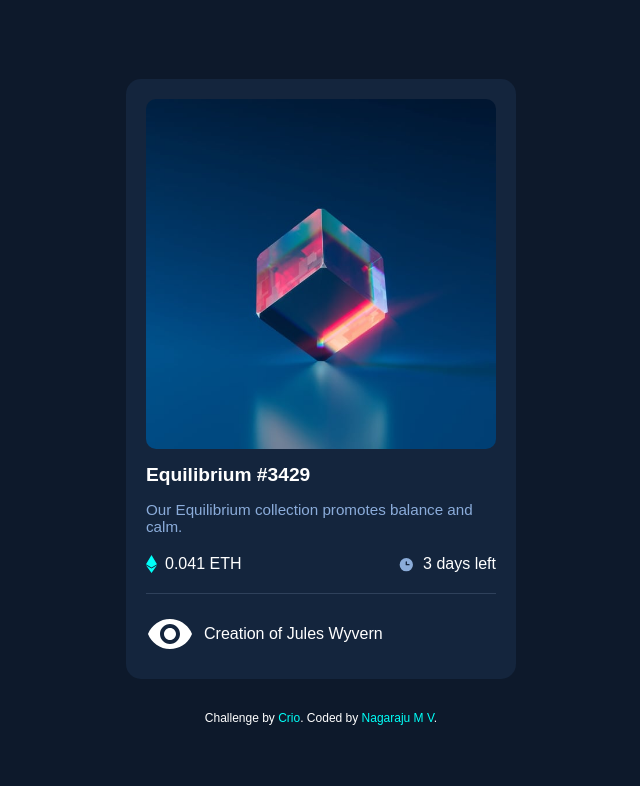
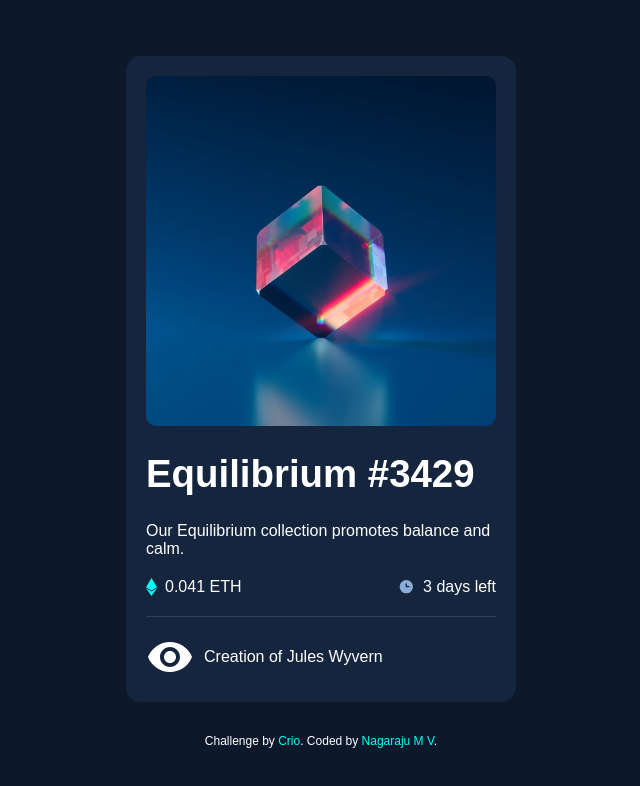
Before and after one commit to Nagarajumv99/xnft_preview_card, a plain HTML site: page index.html in a window 1280 px wide. Shown: the whole page, without its empty margins (319-959 px from the left). Drawn offline with Linux system fonts and the light colour scheme.

Commit message:
Updated feature

```diff
--- a/index.html
+++ b/index.html
@@ -16,8 +16,10 @@
       </div>
     </div>
 
-        <h1 class="card__title">Equilibrium #3429</h1>
-        <p class="card__description">
+    <div class="card__title">
+      <h1>Equilibrium #3429</h1>
+    </div>
+    <p id="info">
       Our Equilibrium collection promotes balance and calm.
     </p>
 
@@ -41,7 +43,7 @@
   <footer class="attribution">
     <p>
       Challenge by <a href="https://www.crio.do" target="_blank">Crio</a>.
-          Coded by <a href="https://github.com/Nagarajumv99/m-v-nagaraju0007-ME_FE_XNFT_PREVIEW_CARD" target="_blank">Nagaraju M V</a>.
+      Coded by <a href="https://www.github.com/Nagarajumv99" target="_blank">Nagaraju M V</a>.
     </p>
   </footer>
 </body>
```
Lines whose indentation alone changed are shown as unchanged.
